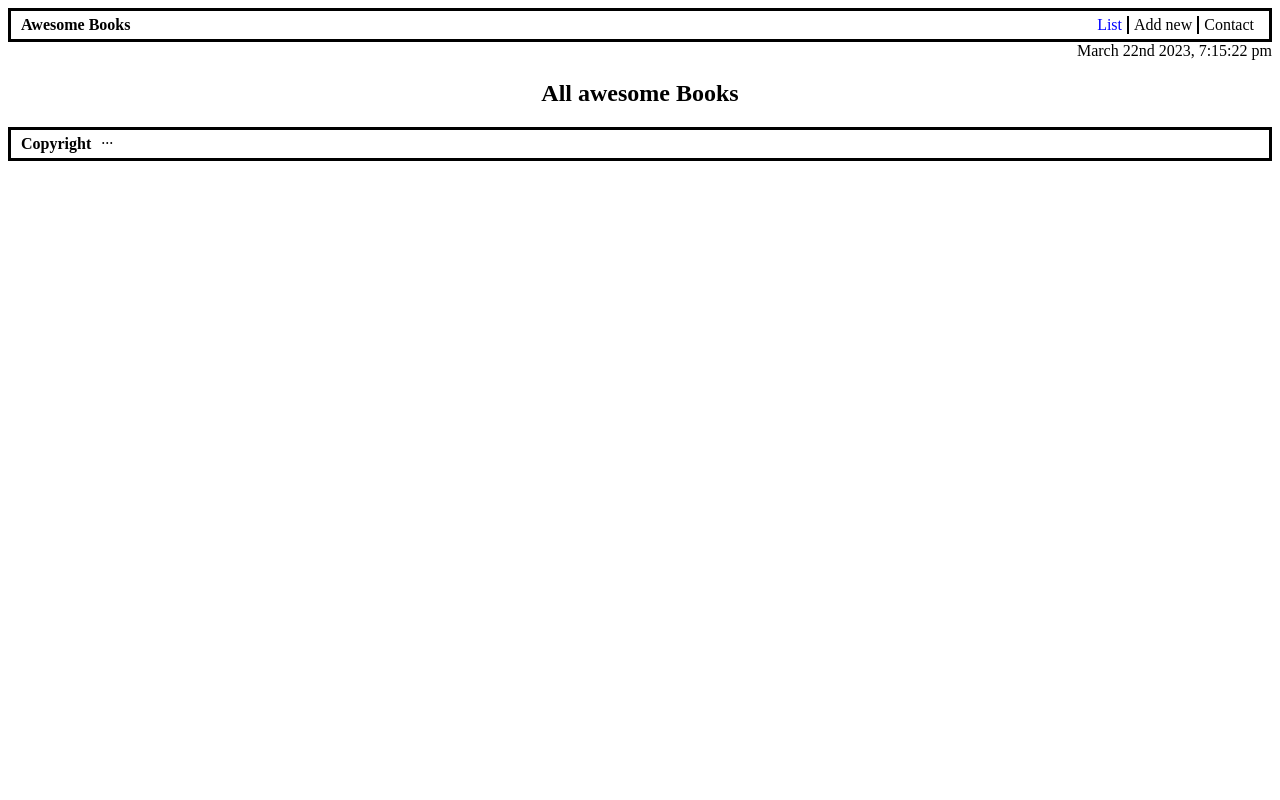
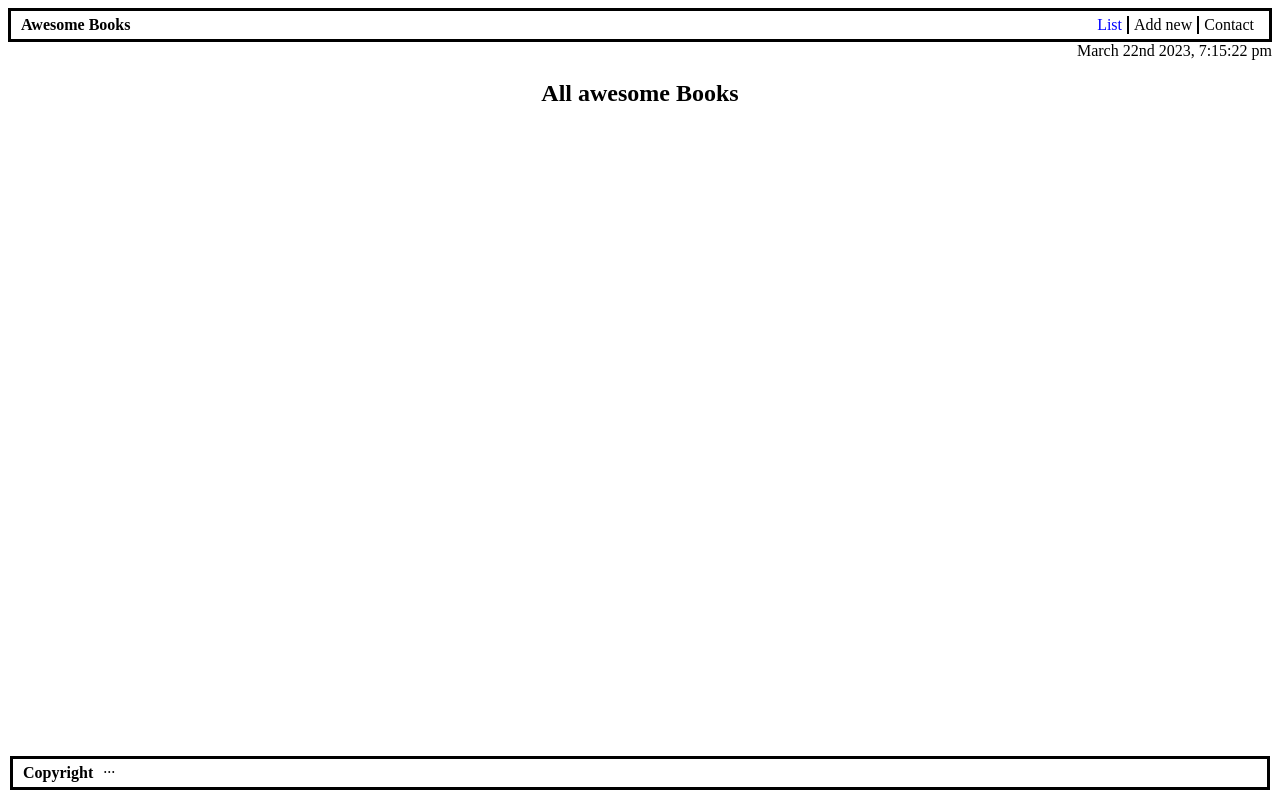
Before and after one commit to 0xMALVEE/Awesome-Books, a website: page index.html in a window 1280 px wide. Drawn offline with Linux system fonts and the light colour scheme.

Commit message:
Fix footer

```diff
--- a/style.css
+++ b/style.css
@@ -50,7 +50,6 @@ nav li:hover {
   text-align: left;
   display: flex;
   flex-direction: column;
-  margin-bottom: 20px;
 }
 
 .books {
@@ -79,7 +78,6 @@ nav li:hover {
   display: flex;
   flex-direction: column;
   align-items: center;
-  margin-bottom: 40px;
 }
 
 .form {
@@ -117,6 +115,11 @@ footer {
   border: 3px solid black;
   display: flex;
   justify-content: left;
+  position: fixed;
+  bottom: 0;
+  left: 0;
+  right: 0;
+  margin: 10px;
 }
 
 footer h4 {
```
